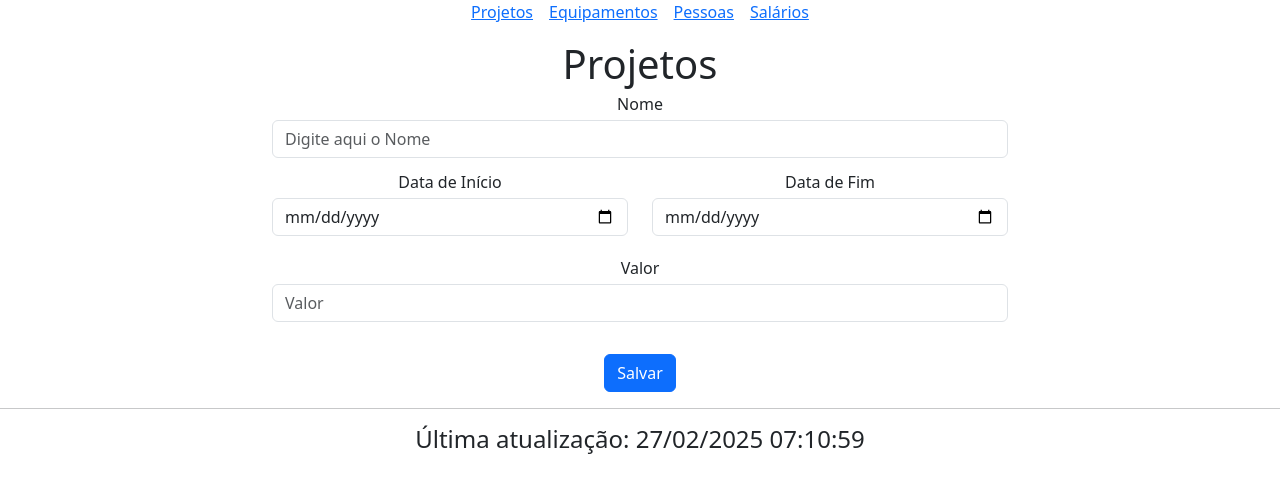
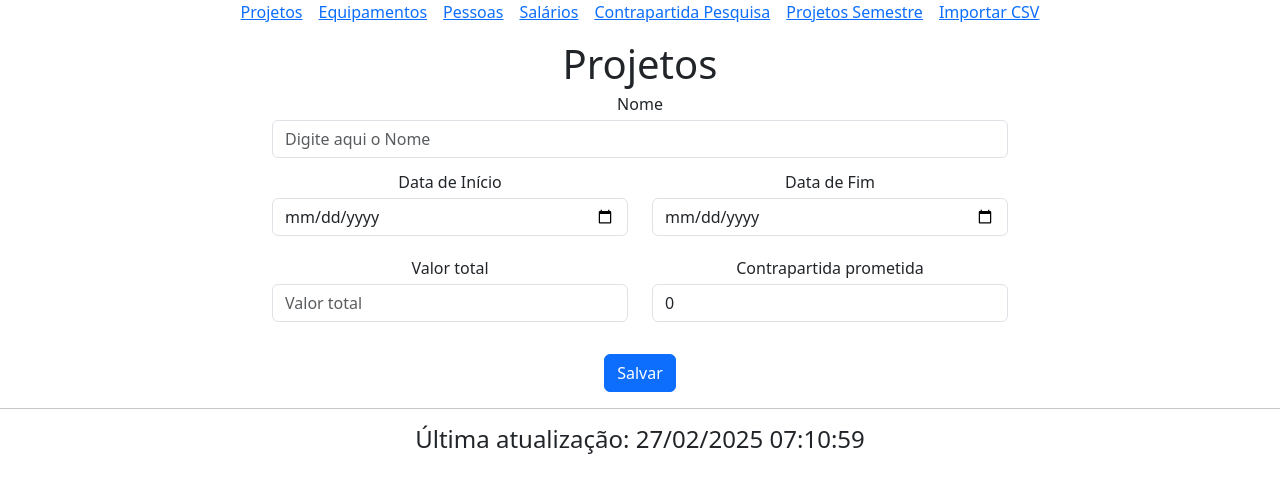
Before and after one commit to rafepe/tcc_bd, a Django app: page /projeto_create/ in a window 1280 px wide. Shown: the top 493 px of the page. Run offline with Django 5.2, Linux system fonts and the light colour scheme; a user stored in the database is signed in; parts of the project's set-up code (start-up, migrations or seed data) failed here and were passed over; some libraries are stand-ins or nearby versions.

Commit message:
cp_pesquisa in progress

```diff
--- a/prestaconta/contrapartida/templates/contrapartida/projeto_form.html
+++ b/prestaconta/contrapartida/templates/contrapartida/projeto_form.html
@@ -11,6 +11,7 @@
     <title>Cadastro de Projetos</title>
 </head>
 {% block corpo %}
+
 <body>
     <div class="container">
         <div class="text-center">
@@ -39,18 +40,29 @@
                 </div>
                 <br>
                 <div class="row justify-content-center" style="line-height: 1;">
-                    <div class="col-md-8 col-sm-12 col-xs-12">
+
+
+                    <div class="col-md-4 col-sm-6 col-xs-12">
                         {% bootstrap_field form.valor placeholder='' %}
                     </div>
-                </div>
 
-                <div class="row justify-content-center">
-                    <div class="col-auto">
-                        <button type="submit" class="btn btn-primary mt-3">Salvar</button>
+
+
+                    <div class="col-md-4 col-sm-6 col-xs-12">
+                        {% bootstrap_field form.contrapartida_prometida placeholder='' %}
                     </div>
                 </div>
-            </form>
         </div>
+    </div>
+
+
+    <div class="row justify-content-center">
+        <div class="col-auto">
+            <button type="submit" class="btn btn-primary mt-3">Salvar</button>
+        </div>
+    </div>
+    </form>
+    </div>
     </div>
 </body>
 
--- a/prestaconta/contrapartida/urls.py
+++ b/prestaconta/contrapartida/urls.py
@@ -4,6 +4,7 @@ from django.views.generic.base import RedirectView
 from django.contrib.auth import views as auth_views
 
 from . import views
+from .views import *
 
 favicon_view = RedirectView.as_view(url='/static/favicon.ico', permanent=True)
 
@@ -32,4 +33,11 @@ urlpatterns = [
     path("salario_update/<int:pk>/", views.salario_update.as_view(), name='salario_update'),
     path('salario_delete/<int:pk>/', views.salario_delete.as_view(), name='salario_delete'),
 
+    path("projetos_semestre/", projetos_semestre.as_view(), name="projetos_semestre"),
+
+    path("contrapartida_pesquisa_create/", views.contrapartida_pesquisa_create.as_view(), name='contrapartida_pesquisa_create'),
+    path('contrapartida_pesquisa_menu/', views.contrapartida_pesquisa_menu.as_view(), name='contrapartida_pesquisa_menu'),
+    path("contrapartida_pesquisa_update/<int:pk>/", views.contrapartida_pesquisa_update.as_view(), name='contrapartida_pesquisa_update'),
+    path('contrapartida_pesquisa_delete/<int:pk>/', views.contrapartida_pesquisa_delete.as_view(), name='contrapartida_pesquisa_delete'),
+
  ]
--- a/prestaconta/contrapartida/views.py
+++ b/prestaconta/contrapartida/views.py
@@ -1,19 +1,14 @@
-
-from .models import projeto, equipamento, pessoa, salario
-from .tables import projeto_table, equipamento_table, pessoa_table, salario_table
+from .models import *
+from .tables import *
+from datetime import datetime
 from django_tables2 import SingleTableView
+from django.db import IntegrityError
 from django.http import HttpResponse
 from django.shortcuts import render
 from django.urls import reverse_lazy
 from django.views.generic.edit import CreateView, UpdateView, DeleteView
-from datetime import datetime  # Importando o módulo para manipulação de datas
-# Create your views here.
-
+import csv
 import io
-import csv
-from django.shortcuts import render
-from django.http import HttpResponse
-from .models import pessoa, projeto  # Importando ambos os modelos
 
 def importar_csv(request):
     if request.method == 'POST' and request.FILES['csv_file']:
@@ -68,8 +63,6 @@ def importar_csv(request):
 
     return render(request, 'importar_csv.html')
 
-
-
 ###########
 # PROJETO #
 ###########
@@ -89,7 +82,7 @@ class projeto_menu(SingleTableView):
 
 class projeto_create(CreateView):
     model = projeto
-    fields = ['nome', 'data_inicio', 'data_fim', 'valor']
+    fields = ['nome','data_inicio', 'data_fim', 'valor','contrapartida_prometida']
 
     def dispatch(self, request, *args, **kwargs):
         if request.user.has_perm("contrapartida.create_projeto"):
@@ -108,7 +101,7 @@ class projeto_update(UpdateView):
             return HttpResponse("Sem permissão para atualizar projetos")
 
     model = projeto
-    fields = ['nome','data_inicio', 'data_fim', 'valor']
+    fields = ['nome','data_inicio', 'data_fim', 'valor','contrapartida_prometida']
     def get_success_url(self):
         return reverse_lazy('projeto_menu')
 
@@ -125,12 +118,9 @@ class projeto_delete(DeleteView):
     def get_success_url(self):
         return reverse_lazy('projeto_menu')
 
-
-
-
-###########
-# PROJETO #
-###########
+###############
+# EQUIPAMENTO #
+###############
 
 class equipamento_menu(SingleTableView):
     def dispatch(self, request, *args, **kwargs):
@@ -182,7 +172,6 @@ class equipamento_delete(DeleteView):
     template_name_suffix = '_delete'
     def get_success_url(self):
         return reverse_lazy('equipamento_menu')
-
 
 ##########
 # PESSOA #
@@ -244,16 +233,6 @@ class pessoa_delete(DeleteView):
 # SALARIO #
 ###########
 
-import django_tables2 as tables
-from .models import salario
-from django.shortcuts import render
-
-
-from django.db import IntegrityError
-from django.http import JsonResponse, HttpResponse
-from django.urls import reverse_lazy
-from django.views.generic.edit import CreateView
-from .models import salario
 
 class salario_menu(SingleTableView):
     def dispatch(self, request, *args, **kwargs):
@@ -267,8 +246,6 @@ class salario_menu(SingleTableView):
     template_name_suffix = '_menu'
     table_pagination = {"per_page": 10}
     template_name = 'contrapartida/salario_menu.html'
-
-
 
 class salario_create(CreateView):
     model = salario
@@ -314,3 +291,152 @@ class salario_delete(DeleteView):
     template_name_suffix = '_delete'
     def get_success_url(self):
         return reverse_lazy('salario_menu')
+
+
+#######################
+# PROJETOS SEMESTRAIS #
+#######################
+
+from django.views.generic import ListView
+from django.utils.timezone import now
+from django.shortcuts import render
+from datetime import datetime
+from .models import projeto
+
+def get_semestre_atual():
+    """Retorna o ano e o semestre atual"""
+    hoje = now().date()
+    ano = hoje.year
+    semestre = 1 if hoje.month <= 6 else 2
+    return ano, semestre
+
+class projetos_semestre(ListView):
+    model = projeto
+    template_name = "contrapartida/projetos_semestre.html"
+    context_object_name = "projetos"
+
+    def get_queryset(self):
+        """Filtra os projetos que se encerram no semestre selecionado"""
+        ano = self.request.GET.get("ano")
+        semestre = self.request.GET.get("semestre")
+
+        if not ano or not semestre:
+            ano, semestre = get_semestre_atual()
+
+        try:
+            ano = int(ano)
+            semestre = int(semestre)
+        except ValueError:
+            ano, semestre = get_semestre_atual()
+
+        # Definir intervalo do semestre
+        if semestre == 1:
+            data_inicio = datetime(ano, 1, 1)
+            data_fim = datetime(ano, 6, 30)
+        else:
+            data_inicio = datetime(ano, 7, 1)
+            data_fim = datetime(ano, 12, 31)
+
+        #print(projeto.objects.filter(data_fim__range=(data_inicio, data_fim)))
+        qs = projeto.objects.filter(data_fim__range=(data_inicio, data_fim))
+        print(qs.query)
+
+        return projeto.objects.filter(data_fim__range=(data_inicio, data_fim))
+
+    def get_context_data(self, **kwargs):
+        """Adiciona os filtros ao contexto"""
+        context = super().get_context_data(**kwargs)
+        context["ano_atual"], context["semestre_atual"] = get_semestre_atual()
+        context["ano_selecionado"] = self.request.GET.get("ano", context["ano_atual"])
+        context["semestre_selecionado"] = self.request.GET.get("semestre", context["semestre_atual"])
+        print(context)
+        return context
+
+##########################
+# CONTRAPARTIDA PESQUISA #
+##########################
+
+class contrapartida_pesquisa_menu(SingleTableView):
+    def dispatch(self, request, *args, **kwargs):
+        if request.user.has_perm("contrapartida.view_contrapartida_pesquisa"):
+            return super().dispatch(request, *args, **kwargs)
+        else:
+            return HttpResponse("Sem permissão para ver contrapartida")
+
+    model = contrapartida_pesquisa
+    table_class = contrapartida_pesquisa_table
+    template_name_suffix = '_menu'
+    table_pagination = {"per_page": 10}
+    template_name = 'contrapartida/contrapartida_pesquisa_menu.html'
+
+class contrapartida_pesquisa_create(CreateView):
+    model = contrapartida_pesquisa
+    fields = ['projeto', 'nome', 'referencia', 'horas_alocadas']
+    template_name = 'contrapartida/contrapartida_pesquisa_form.html'
+    success_url = reverse_lazy('contrapartida:contrapartida_pesquisa_menu')
+
+    def get_context_data(self, **kwargs):
+        context = super().get_context_data(**kwargs)
+
+        # Pegando todos os projetos disponíveis
+        context['projetos'] = projeto.objects.all()
+
+        # Pegando apenas os nomes das pessoas que possuem salários registrados
+        pessoas_com_salario = (
+            salario.objects.filter(id_pessoa__isnull=False)
+            .values_list('id_pessoa__nome', flat=True)
+            .distinct()
+        )
+        context['pessoas'] = list(pessoas_com_salario)  # Convertendo para lista para facilitar no template
+
+        # Obtendo a pessoa selecionada
+        pessoa_id = self.request.GET.get('pessoa')
+        referencia_id = self.request.GET.get('referencia')
+
+        if pessoa_id:
+            # Filtrando os salários pela pessoa e pela referência
+            salarios = salario.objects.filter(id_pessoa_id=pessoa_id).exclude(valor__isnull=True, horas__isnull=True)
+
+            if referencia_id:
+                salarios = salarios.filter(id=referencia_id)  # Filtra pela referência também
+
+            context['salarios'] = salarios
+
+            if salarios.exists():
+                pessoa_nome = salarios.first().id_pessoa.nome
+                context['pessoa_nome'] = pessoa_nome
+            else:
+                context['pessoa_nome'] = "Pessoa não encontrada"
+
+        else:
+            context['salarios'] = []
+            context['pessoa_nome'] = None
+
+        return context
+
+
+class contrapartida_pesquisa_update(UpdateView):
+    def dispatch(self, request, *args, **kwargs):
+        if request.user.has_perm("contrapartida.update_contrapartida_pesquisa"):
+            return super().dispatch(request, *args, **kwargs)
+        else:
+            return HttpResponse("Sem permissão para atualizar contrapartida_pesquisas")
+
+    model = contrapartida_pesquisa
+    fields = ['valor','horas']
+
+    def get_success_url(self):
+        return reverse_lazy('contrapartida_pesquisa_menu')
+
+class contrapartida_pesquisa_delete(DeleteView):
+    def dispatch(self, request, *args, **kwargs):
+        if request.user.has_perm("contrapartida.delete_contrapartida_pesquisa"):
+            return super().dispatch(request, *args, **kwargs)
+        else:
+            return HttpResponse("Sem permissão para excluir contrapartida_pesquisas")
+
+    model = contrapartida_pesquisa
+    fields = []
+    template_name_suffix = '_delete'
+    def get_success_url(self):
+        return reverse_lazy('contrapartida_pesquisa_menu')
--- a/prestaconta/templates/base.html
+++ b/prestaconta/templates/base.html
@@ -40,6 +40,26 @@
             </a>
         </div>
 
+        <div class="text-center mx-2">
+            <a href="{% url 'contrapartida_pesquisa_menu' %}">
+                <p>Contrapartida Pesquisa</p>
+            </a>
+        </div>
+
+
+        <div class="text-center mx-2">
+            <a href="{% url 'projetos_semestre' %}">
+                <p>Projetos Semestre</p>
+            </a>
+        </div>
+
+
+        <div class="text-center mx-2">
+            <a href="{% url 'importar_csv' %}">
+                <p>Importar CSV</p>
+            </a>
+        </div>
+
 
     </div>
 
```
Also changed, not shown: prestaconta/contrapartida/models.py (+18 -5 lines), prestaconta/contrapartida/tables.py (+17 -5 lines), prestaconta/contrapartida/templates/contrapartida/contrapartida_pesquisa_delete.html (added, +30 -0 lines), prestaconta/contrapartida/templates/contrapartida/contrapartida_pesquisa_form.html (added, +73 -0 lines), prestaconta/contrapartida/templates/contrapartida/contrapartida_pesquisa_menu.html (added, +26 -0 lines), prestaconta/contrapartida/templates/contrapartida/projetos_semestre.html (added, +42 -0 lines), prestaconta/contrapartida/migrations/0002_alter_salario_options_and_more.py (added), prestaconta/contrapartida/migrations/0003_contrapartida_pesquisa_and_more.py (added), prestaconta/contrapartida/migrations/0004_rename_horas_alocadas_contrapartida_pesquisa_horas.py (added), prestaconta/contrapartida/migrations/0005_contrapartida_pesquisa_projeto.py (added), prestaconta/contrapartida/migrations/0006_alter_contrapartida_pesquisa_options_and_more.py (added), prestaconta/db.sqlite3, prestaconta/diagrama2.png (added), 1 other file.
